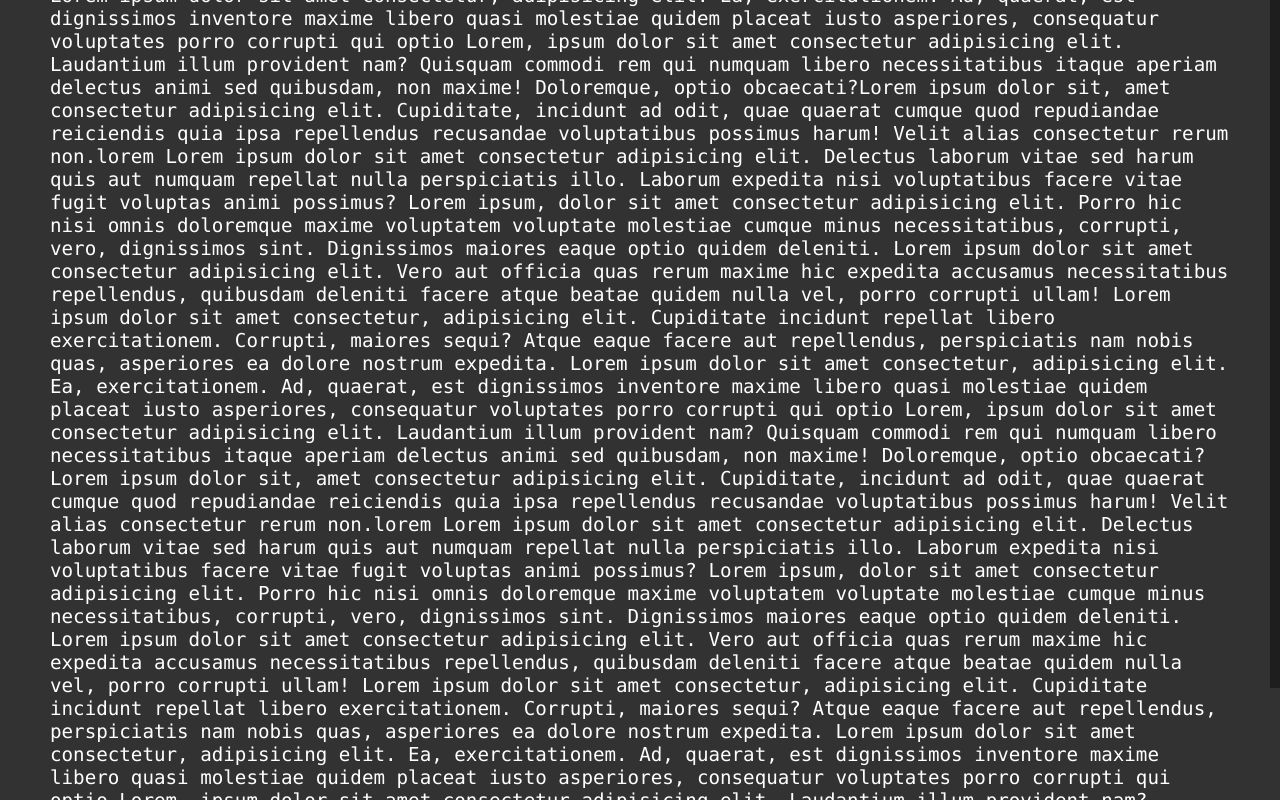
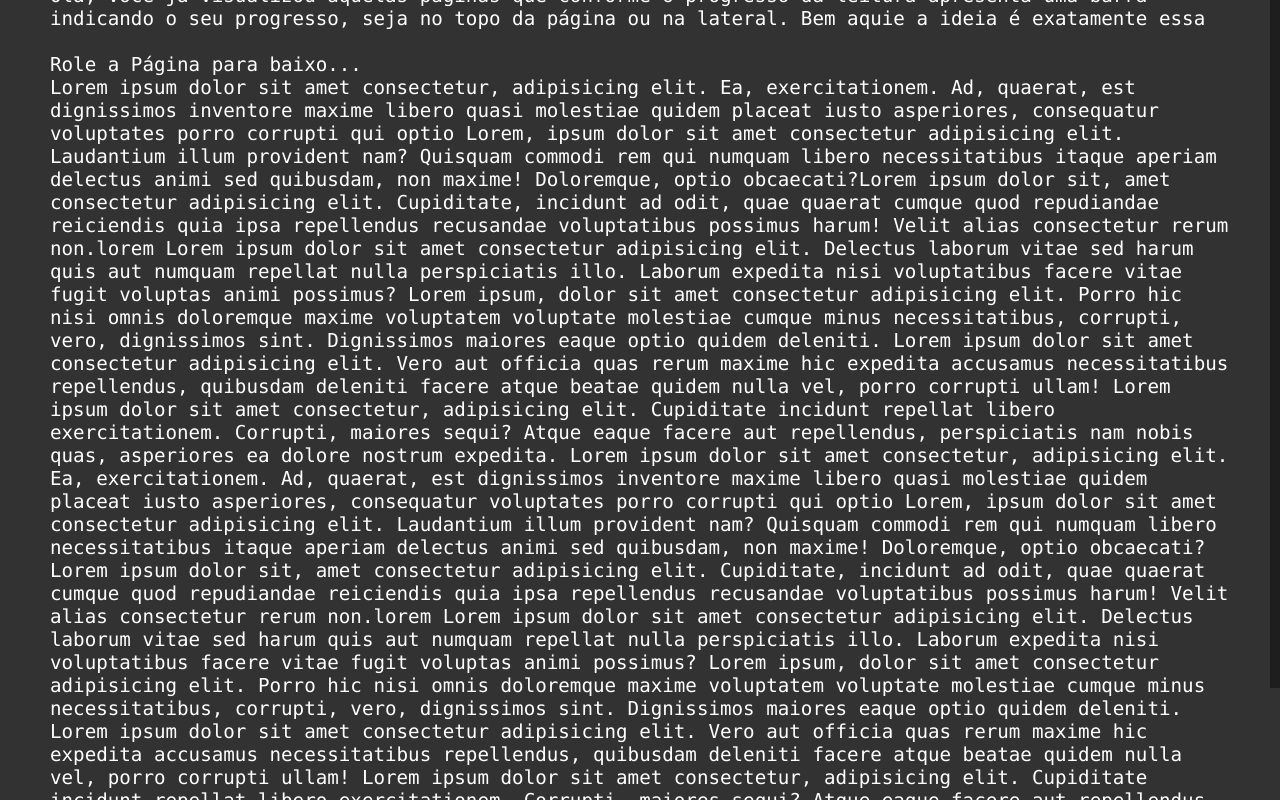
Before and after one commit to juliostricker/ScrollProgressBar, a plain HTML site: page index.html in a window 1280 px wide. Shown: the part 112-912 px from the top of the page. Drawn offline with nearby package versions, Linux system fonts and the light colour scheme.

Commit message:
Update index.html

```diff
--- a/index.html
+++ b/index.html
@@ -15,6 +15,9 @@
     <div id="progressbar"></div>
     <section>
         <h2>Creative Scroll Progress Bar</h2>
+        <p> Olá, você já visualizou aquelas páginas que conforme o progresso da leitura apresenta uma barra indicando
+            o seu progresso, seja no topo da página ou na lateral. Bem aquie a ideia é exatamente essa</p>
+        <p><br> Role a Página para baixo...<br></p>
         <p>Lorem ipsum dolor sit amet consectetur, adipisicing elit. Ea, exercitationem. Ad, quaerat, est dignissimos
             inventore maxime libero quasi molestiae quidem placeat iusto asperiores, consequatur voluptates porro
             corrupti qui optio Lorem, ipsum dolor sit amet consectetur adipisicing elit. Laudantium illum provident nam?
```
